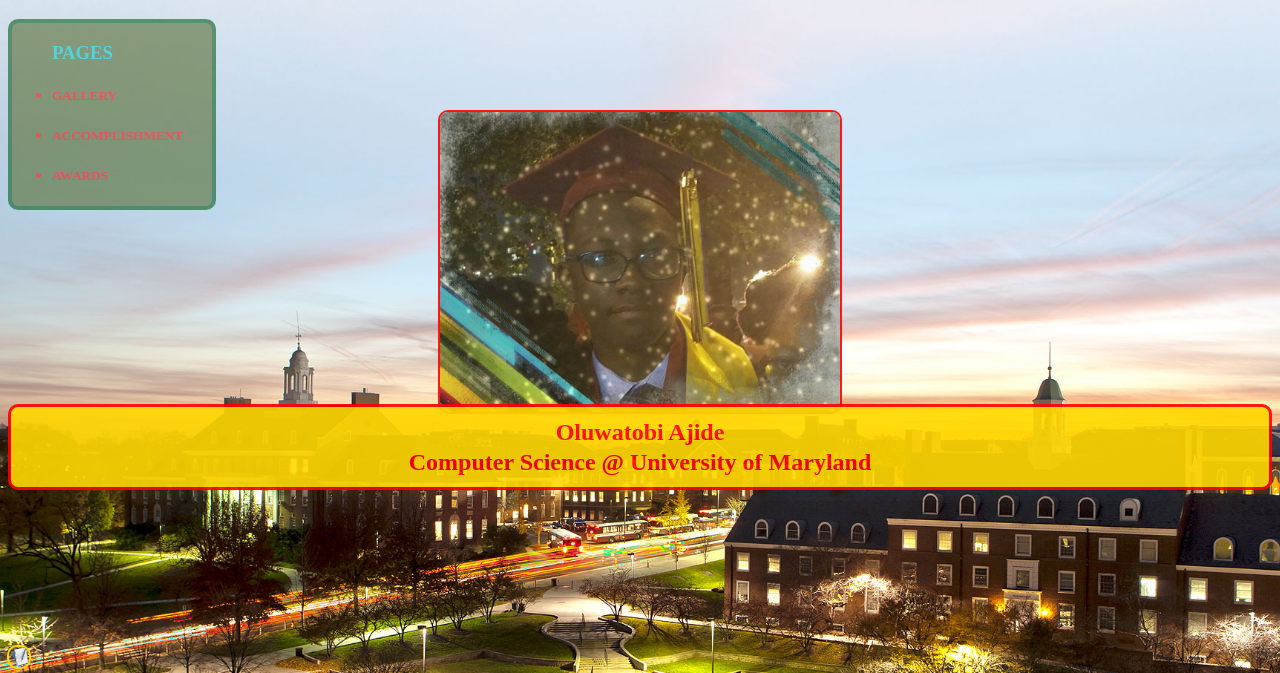
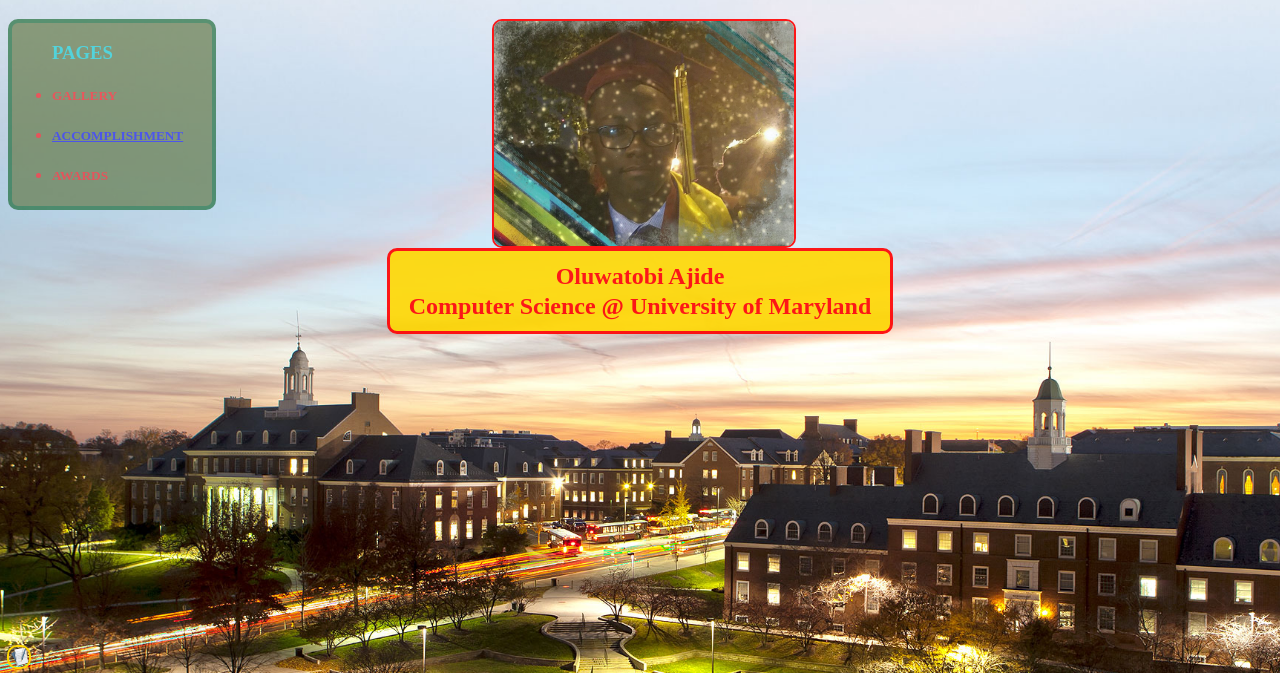
Before and after one commit to tajide1/tajide1.github.io, a plain HTML site: page index.html in a window 1280 px wide. Shown: the part 61-734 px from the top of the page. Drawn offline with Linux system fonts and the light colour scheme.

Commit message:
Add files via upload

```diff
--- /dev/null
+++ b/Sub1.css
@@ -0,0 +1,27 @@
+body {
+    background:url(Assets/UMD_campus.png) no-repeat fixed center;
+    background-size: cover;
+
+}
+#heading {
+    text-align:center;
+    color:red;
+    background-color: skyblue;
+    width:290px;
+    margin:auto;
+    opacity:0.8;
+    text-transform:uppercase;
+}
+.container {
+    background-color: black;
+    margin:auto;
+    resize: both;
+    opacity:0.8;
+}
+
+#discription {
+    color:green;
+    text-transform: capitalize;
+    text-align: center;
+
+}
--- a/index.html
+++ b/index.html
@@ -2,7 +2,8 @@
 <html>
 <head>
   <title>Oluwatobi Ajide Info</title>
-  <link href="/style.css" type="text/css" rel="stylesheet"/>
+  <link href="style.css" type="text/css" rel="stylesheet"/>
+   <meta charset="utf-8"/>
 </head>
 <body>
   <h1 id="heading"> Portfolio</h1>
@@ -13,7 +14,7 @@
               <h5>Gallery</h5>
            </li>
            <li>
-              <h5>Accomplishment</h5>
+               <a href="Sub1.html" target="_blank"><h5>Accomplishment</h5></a>
            </li>
            <li>
                <h5>Awards</h5>
--- a/style.css
+++ b/style.css
@@ -13,14 +13,13 @@ body {
   text-align:center;
   color:red;
   line-height:10px;
-  position: relative;
-  bottom:-90px;
   border: 3px solid red;
   border-radius:10px;
   opacity:0.9;
   background-color: gold;
-  resize:both;
-  min-width: 500px;
+  width: 500px;
+  margin:auto;
+
 }
 .navigation{
   color:red;
@@ -28,12 +27,12 @@ body {
   width:200px;
   border-radius: 10px;
   text-transform:uppercase;
-  resize:both;
     position: relative;
     z-index:3;
     background-color: darkolivegreen;
     opacity: 0.6;
     text-align: left;
+    float:left;
 }
 .navigation h3 {
     color:darkturquoise;
@@ -46,10 +45,15 @@ body {
 #profilePic {
   border:2px solid red;
   border-radius:10px;
-  margin:-100px auto;
-  display:block;
   max-height: 300px;
+  width:300px;
   opacity:0.9;
+  display: block;
+  margin:  auto;
+  position:relative;
+  left:-100px;
+
+
 }
 .button img {
   display:block;
```
Also changed, not shown: Sub1.html (added, +14 -0 lines).
